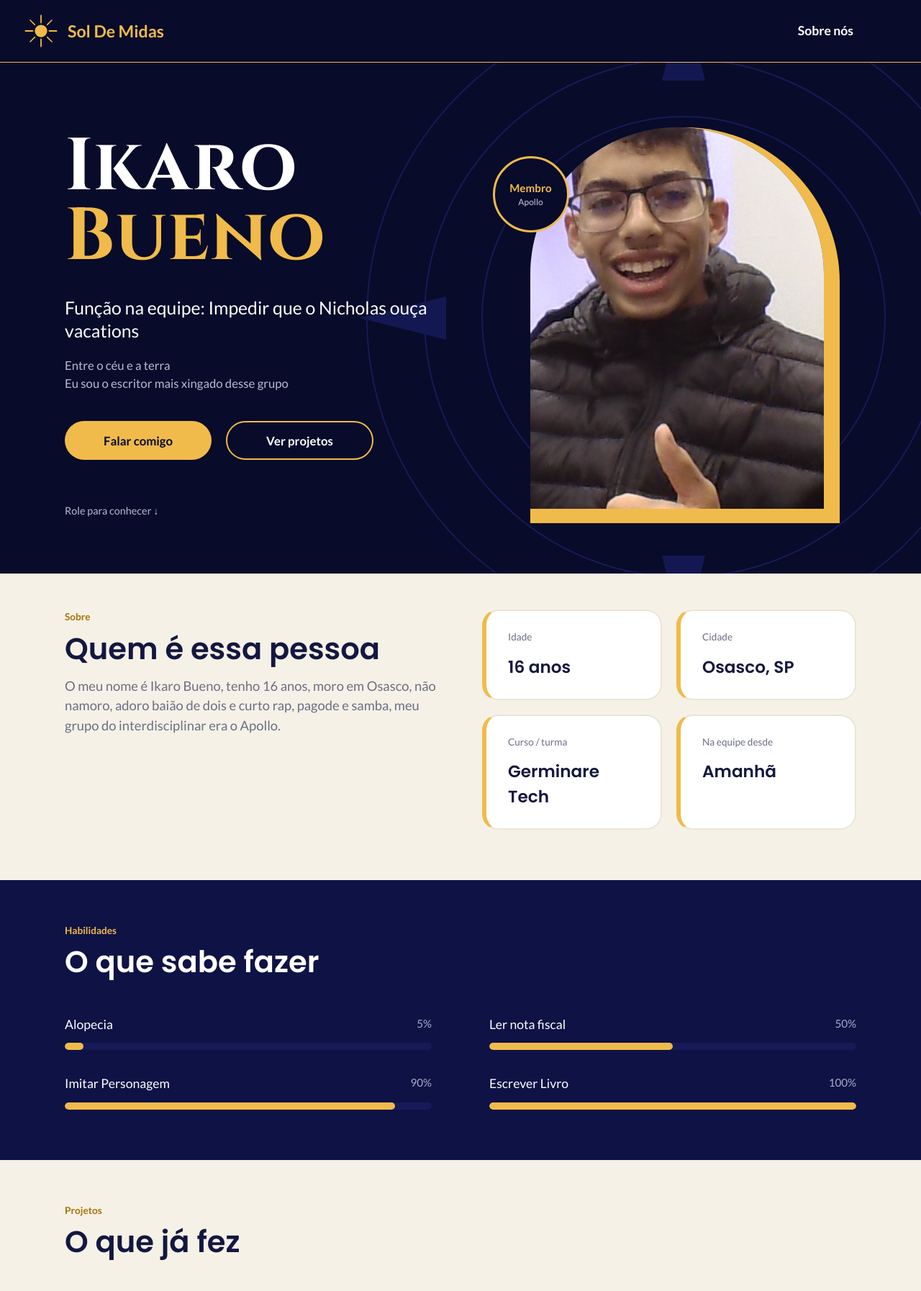
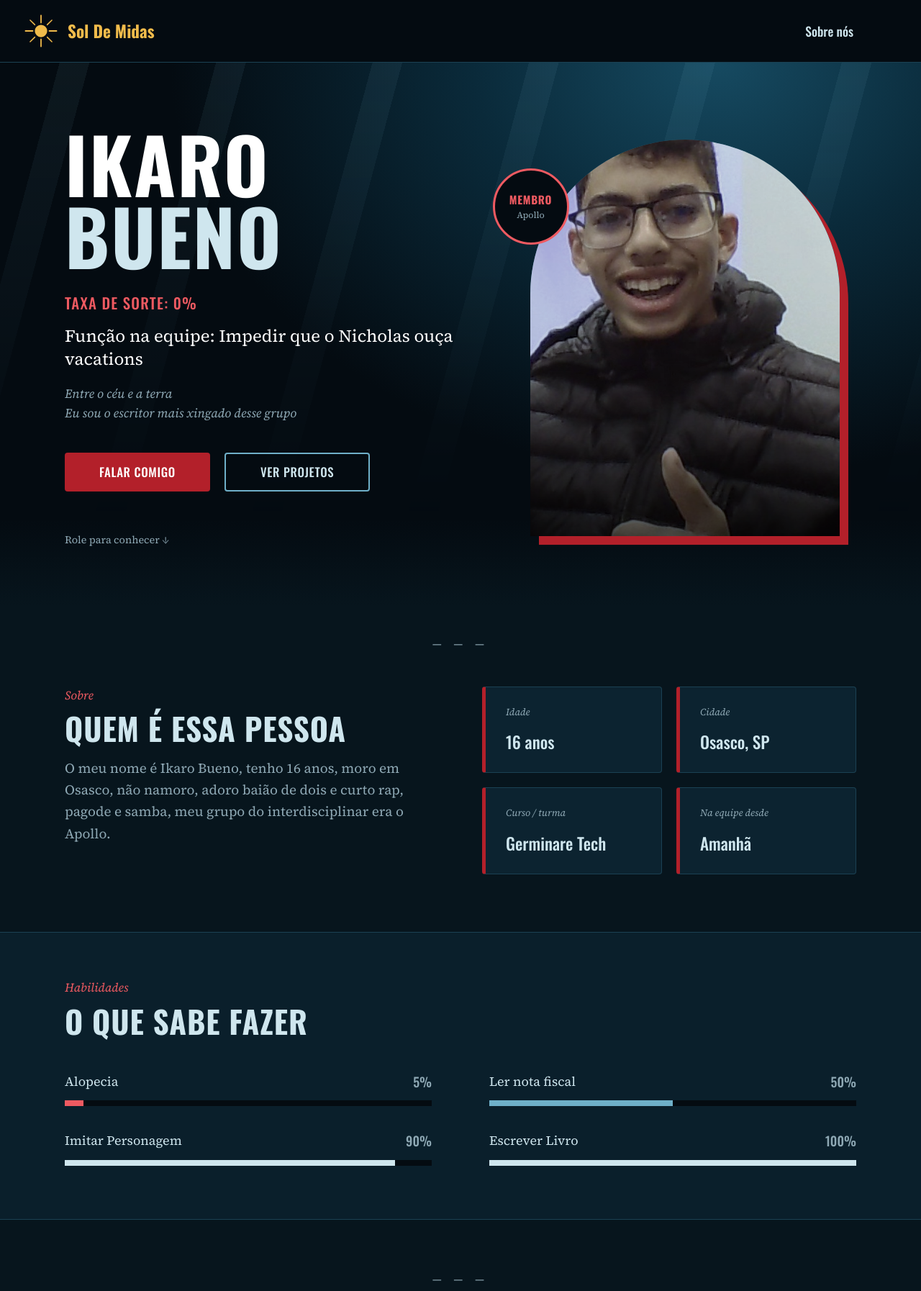
Before and after one commit to Nichiruto0/O-sol-de-Midas, a plain HTML site: page ikaro.html in a window 1280 px wide. Shown: the top 1794 px of the page at 72% size. Drawn offline with nearby package versions, Linux system fonts and the light colour scheme.

Commit message:
Refactor ikaro.html and ikaro.css: update styles, improve layout, and enhance accessibility

```diff
--- a/css/ikaro.css
+++ b/css/ikaro.css
@@ -1,112 +1,586 @@
-:root{
-  --navy:#080b2a;
-  --navy-2:#0f1245;
-  --navy-3:#161a57;
-  --gold:#f0bb4b;
-  --gold-dark:#a87208;
-  --cream:#f6f1e7;
-  --ink:#14173f;
-  --muted:#6b6e85;
-  --white:#ffffff;
+/* Tema inspirado em "Unluck": água escura do Tietê, azul frio, sangue na água */
+:root {
+  --abismo: #040b11;
+  --fundo: #07151d;
+  --agua: #0a1f2b;
+  --card: #0c2330;
+  --linha: #1b4153;
+  --gelo: #cfe6ee;
+  --azul: #6fb0c9;
+  --sangue: #b3202a;
+  --sangue-vivo: #ee5a61;
+  --ouro: #f0bb4b;
+  --muted: #8fa9b5;
 }
-*{box-sizing:border-box;margin:0;padding:0}
-html{scroll-behavior:smooth}
-body{font-family:'Lato',sans-serif;background:var(--cream);color:var(--ink);line-height:1.5}
-a{color:inherit;text-decoration:none}
-.wrap{max-width:1180px;margin:0 auto;padding:0 40px}
-h2{font-family:'Poppins',sans-serif;font-weight:600;font-size:2.6rem;line-height:1.15}
-.eyebrow{font-size:.85rem;font-weight:700;color:var(--gold-dark);margin-bottom:10px}
+* {
+  box-sizing: border-box;
+  margin: 0;
+  padding: 0;
+}
+html {
+  scroll-behavior: smooth;
+}
+body {
+  font-family: "Source Serif 4", Georgia, serif;
+  background: var(--fundo);
+  color: var(--gelo);
+  line-height: 1.6;
+}
+a {
+  color: inherit;
+  text-decoration: none;
+}
+.wrap {
+  max-width: 1180px;
+  margin: 0 auto;
+  padding: 0 40px;
+}
+h1,
+h2,
+h3,
+.btn,
+.brand,
+.taxa,
+.alerta-topo,
+.badge b {
+  font-family: "Oswald", sans-serif;
+}
+h2 {
+  font-weight: 700;
+  font-size: 2.7rem;
+  line-height: 1.1;
+  text-transform: uppercase;
+  letter-spacing: 0.02em;
+}
+.eyebrow {
+  font-style: italic;
+  color: var(--sangue-vivo);
+  font-size: 1.05rem;
+  margin-bottom: 8px;
+}
+.cena {
+  text-align: center;
+  color: var(--muted);
+  letter-spacing: 0.4em;
+  margin-bottom: 46px;
+}
+a:focus-visible {
+  outline: 3px solid var(--azul);
+  outline-offset: 3px;
+}
 
 /* NAV */
-.nav{background:var(--navy);border-bottom:1px solid var(--gold);position:relative;z-index:5}
-.nav .wrap{display:flex;align-items:center;justify-content:space-between;height:86px;max-width:none;padding:0 34px}
-.brand{display:flex;align-items:center;gap:14px;color:var(--gold);font-weight:700;font-size:1.45rem}
-.brand svg{width:46px;height:46px}
-.nav a.link{color:var(--white);font-weight:700;font-size:1.1rem;margin-right:60px}
+.nav {
+  background: var(--abismo);
+  border-bottom: 1px solid var(--linha);
+  position: relative;
+  z-index: 5;
+}
+.nav .wrap {
+  display: flex;
+  align-items: center;
+  justify-content: space-between;
+  height: 86px;
+  max-width: none;
+  padding: 0 34px;
+}
+.brand {
+  display: flex;
+  align-items: center;
+  gap: 14px;
+  color: var(--ouro);
+  font-weight: 700;
+  font-size: 1.45rem;
+}
+.brand svg {
+  width: 46px;
+  height: 46px;
+}
+.nav a.link {
+  font-family: "Oswald", sans-serif;
+  font-weight: 500;
+  font-size: 1.1rem;
+  margin-right: 60px;
+  color: var(--gelo);
+}
 
-/* HERO */
-.hero{background:var(--navy);color:var(--white);position:relative;overflow:hidden;padding:90px 0 70px}
-.hero .rings{position:absolute;right:-120px;top:50%;width:900px;height:900px;transform:translateY(-50%);pointer-events:none}
-.hero .wrap{position:relative;display:grid;grid-template-columns:1.1fr .9fr;gap:40px;align-items:center}
-.hero h1{font-family:'Cinzel',serif;font-weight:700;font-size:6.4rem;line-height:.95;letter-spacing:.01em}
-.hero h1 span{display:block;color:var(--gold)}
-.role{font-size:1.55rem;margin-top:34px;max-width:560px;line-height:1.3}
-.verse{color:#b9bbd0;margin-top:18px;font-size:1.05rem}
-.buttons{display:flex;gap:20px;margin-top:40px;flex-wrap:wrap}
-.btn{display:inline-flex;align-items:center;justify-content:center;height:54px;padding:0 54px;border-radius:30px;font-weight:700;font-size:1.05rem;transition:transform .15s}
-.btn:hover{transform:translateY(-2px)}
-.btn:focus-visible,a:focus-visible{outline:3px solid var(--gold);outline-offset:3px}
-.btn.gold{background:var(--gold);color:var(--navy)}
-.btn.outline{border:2px solid var(--gold);color:var(--white)}
-.scroll{margin-top:60px;color:#b9bbd0;font-size:.9rem}
+/* HERO: luz do fim de tarde cortada em fragmentos, vista de baixo d'água */
+.hero {
+  position: relative;
+  overflow: hidden;
+  padding: 90px 0 80px;
+  color: #fff;
+  background: radial-gradient(
+    70% 90% at 78% 0%,
+    #164a61 0%,
+    #0a2a3a 38%,
+    var(--abismo) 85%
+  );
+}
+.hero::before {
+  content: "";
+  position: absolute;
+  inset: 0;
+  pointer-events: none;
+  background: repeating-linear-gradient(
+    105deg,
+    transparent 0 80px,
+    rgba(140, 200, 225, 0.07) 80px 120px,
+    transparent 120px 210px
+  );
+  -webkit-mask-image: linear-gradient(to bottom, #000, transparent 85%);
+  mask-image: linear-gradient(to bottom, #000, transparent 85%);
+}
+.hero::after {
+  content: "";
+  position: absolute;
+  left: 0;
+  right: 0;
+  bottom: 0;
+  height: 120px;
+  pointer-events: none;
+  background: linear-gradient(to bottom, transparent, var(--fundo));
+}
+.hero .wrap {
+  position: relative;
+  z-index: 1;
+  display: grid;
+  grid-template-columns: 1.1fr 0.9fr;
+  gap: 40px;
+  align-items: center;
+}
+.hero h1 {
+  font-weight: 700;
+  font-size: 6.6rem;
+  line-height: 0.95;
+  text-transform: uppercase;
+  letter-spacing: 0.02em;
+  animation: glitch 0.9s steps(1) 0.3s 1 both;
+}
+.hero h1 span {
+  display: block;
+  color: var(--gelo);
+}
+@keyframes glitch {
+  0%,
+  100% {
+    text-shadow: none;
+    transform: none;
+  }
+  12% {
+    text-shadow:
+      -5px 0 var(--sangue),
+      5px 0 var(--azul);
+    transform: translateX(3px);
+  }
+  24% {
+    text-shadow:
+      4px 0 var(--sangue),
+      -4px 0 var(--azul);
+    transform: translateX(-4px) skewX(-3deg);
+  }
+  36% {
+    text-shadow: none;
+    transform: none;
+  }
+  58% {
+    text-shadow:
+      -3px 0 var(--sangue),
+      3px 0 var(--azul);
+    transform: translateX(2px);
+  }
+  70% {
+    text-shadow: none;
+    transform: none;
+  }
+}
+.taxa {
+  margin-top: 26px;
+  color: var(--sangue-vivo);
+  font-weight: 500;
+  font-size: 1.3rem;
+  letter-spacing: 0.06em;
+  text-transform: uppercase;
+}
+.role {
+  font-size: 1.5rem;
+  margin-top: 14px;
+  max-width: 560px;
+  line-height: 1.35;
+}
+.verse {
+  color: var(--muted);
+  margin-top: 18px;
+  font-size: 1.08rem;
+  font-style: italic;
+}
+.buttons {
+  display: flex;
+  gap: 20px;
+  margin-top: 40px;
+  flex-wrap: wrap;
+}
+.btn {
+  display: inline-flex;
+  align-items: center;
+  justify-content: center;
+  height: 54px;
+  padding: 0 48px;
+  border-radius: 4px;
+  font-weight: 500;
+  font-size: 1.05rem;
+  letter-spacing: 0.04em;
+  text-transform: uppercase;
+  transition: transform 0.15s;
+}
+.btn:hover {
+  transform: translateY(-2px);
+}
+.btn.solid {
+  background: var(--sangue);
+  color: #fff;
+}
+.btn.outline {
+  border: 2px solid var(--azul);
+  color: var(--gelo);
+}
+.scroll {
+  margin-top: 56px;
+  color: var(--muted);
+  font-size: 0.9rem;
+}
 
-.portrait{position:relative;justify-self:center;width:430px;max-width:100%}
-.portrait .frame{position:relative;width:100%;aspect-ratio:1/1.28;border-radius:215px 215px 0 0;background:var(--gold);padding:0 22px 20px 0}
-.portrait img{width:100%;height:100%;object-fit:cover;object-position:center top;border-radius:215px 215px 0 0;display:block;background:#2a2d63}
-.badge{position:absolute;left:-52px;top:40px;width:106px;height:106px;border-radius:50%;border:3px solid var(--gold);background:var(--navy);display:flex;flex-direction:column;align-items:center;justify-content:center;text-align:center;z-index:2}
-.badge b{color:var(--gold);font-size:.95rem}
-.badge small{color:#c9cae0;font-size:.75rem}
+.portrait {
+  position: relative;
+  justify-self: center;
+  width: 430px;
+  max-width: 100%;
+}
+.portrait .frame {
+  position: relative;
+  width: 100%;
+  aspect-ratio: 1/1.28;
+  border-radius: 215px 215px 0 0;
+  background: linear-gradient(160deg, #2b6f89, #0a2a3a);
+  padding: 0 0 0 0;
+  box-shadow: 12px 12px 0 var(--sangue);
+}
+.portrait .frame::after {
+  content: "";
+  position: absolute;
+  inset: 0;
+  border-radius: 215px 215px 0 0;
+  pointer-events: none;
+  background:
+    linear-gradient(to top, rgba(4, 11, 17, 0.65), transparent 45%),
+    rgba(20, 90, 120, 0.22);
+  mix-blend-mode: multiply;
+}
+.portrait img {
+  width: 100%;
+  height: 100%;
+  object-fit: cover;
+  object-position: center top;
+  border-radius: 215px 215px 0 0;
+  display: block;
+  filter: saturate(0.75) contrast(1.05);
+}
+.badge {
+  position: absolute;
+  left: -52px;
+  top: 40px;
+  width: 106px;
+  height: 106px;
+  border-radius: 50%;
+  border: 3px solid var(--sangue-vivo);
+  background: var(--abismo);
+  display: flex;
+  flex-direction: column;
+  align-items: center;
+  justify-content: center;
+  text-align: center;
+  z-index: 2;
+}
+.badge b {
+  color: var(--sangue-vivo);
+  font-size: 0.95rem;
+  text-transform: uppercase;
+  letter-spacing: 0.05em;
+}
+.badge small {
+  color: var(--muted);
+  font-size: 0.78rem;
+}
 
 /* SOBRE */
-.about{padding:50px 0 70px}
-.about .wrap{display:grid;grid-template-columns:1fr 1fr;gap:60px;align-items:start}
-.about h2{margin-bottom:14px}
-.about p{color:var(--muted);font-size:1.15rem;max-width:520px}
-.about p.eyebrow{font-size:.85rem;color:var(--gold-dark)}
-.facts{display:grid;grid-template-columns:1fr 1fr;gap:20px}
-.fact{background:var(--white);border:2px solid #ebe5d6;border-left:6px solid var(--gold);border-radius:22px;padding:26px 30px}
-.fact small{display:block;color:var(--muted);font-size:.85rem;margin-bottom:14px}
-.fact strong{font-family:'Poppins',sans-serif;font-size:1.45rem;font-weight:600}
+.about {
+  padding: 40px 0 80px;
+}
+.about .cols {
+  display: grid;
+  grid-template-columns: 1fr 1fr;
+  gap: 60px;
+  align-items: start;
+}
+.about h2 {
+  margin-bottom: 16px;
+}
+.about p:not(.eyebrow):not(.cena) {
+  color: var(--muted);
+  font-size: 1.18rem;
+  max-width: 520px;
+}
+.facts {
+  display: grid;
+  grid-template-columns: 1fr 1fr;
+  gap: 20px;
+}
+.fact {
+  background: var(--card);
+  border: 1px solid var(--linha);
+  border-left: 5px solid var(--sangue);
+  border-radius: 4px;
+  padding: 24px 28px;
+}
+.fact small {
+  display: block;
+  color: var(--muted);
+  font-size: 0.85rem;
+  margin-bottom: 12px;
+  font-style: italic;
+}
+.fact strong {
+  font-family: "Oswald", sans-serif;
+  font-size: 1.45rem;
+  font-weight: 500;
+  color: var(--gelo);
+}
 
-/* HABILIDADES */
-.skills{background:var(--navy-2);color:var(--white);padding:60px 0 70px}
-.skills .eyebrow{color:var(--gold)}
-.skill-grid{display:grid;grid-template-columns:1fr 1fr;gap:34px 80px;margin-top:50px}
-.skill-head{display:flex;justify-content:space-between;font-size:1.1rem;margin-bottom:12px}
-.skill-head span:last-child{color:#a9abc8;font-size:.95rem}
-.bar{height:10px;border-radius:6px;background:var(--navy-3);overflow:hidden}
-.bar i{display:block;height:100%;background:var(--gold);border-radius:6px}
+/* HABILIDADES: taxa de sorte (vermelho < 40%, azul até 69%, gelo acima) */
+.skills {
+  background: var(--agua);
+  padding: 64px 0 74px;
+  border-top: 1px solid var(--linha);
+  border-bottom: 1px solid var(--linha);
+}
+.skill-grid {
+  display: grid;
+  grid-template-columns: 1fr 1fr;
+  gap: 34px 80px;
+  margin-top: 46px;
+}
+.skill-head {
+  display: flex;
+  justify-content: space-between;
+  font-size: 1.12rem;
+  margin-bottom: 12px;
+}
+.skill-head span:last-child {
+  font-family: "Oswald", sans-serif;
+  color: var(--muted);
+}
+.bar {
+  height: 8px;
+  background: var(--abismo);
+  overflow: hidden;
+}
+.bar i {
+  display: block;
+  height: 100%;
+}
+.bar.baixa i {
+  background: var(--sangue-vivo);
+}
+.bar.media i {
+  background: var(--azul);
+}
+.bar.alta i {
+  background: var(--gelo);
+}
 
 /* PROJETOS */
-.projects{padding:60px 0 70px}
-.cards{display:grid;grid-template-columns:repeat(3,1fr);gap:40px;margin-top:50px}
-.card{background:var(--white);border:2px solid #ebe5d6;border-radius:24px;padding:16px 16px 24px}
-.thumb{height:240px;border-radius:16px;overflow:hidden;background:var(--white)}
-.thumb img{width:100%;height:100%;object-fit:cover;display:block}
-.card h3{font-family:'Poppins',sans-serif;font-size:1.3rem;font-weight:600;margin:20px 8px 8px}
-.card p{color:var(--muted);font-size:.95rem;margin:0 8px 16px;min-height:48px}
-.card a{margin:0 8px;color:var(--gold-dark);font-weight:700;font-size:.95rem}
+.projects {
+  padding: 70px 0 80px;
+}
+.cards {
+  display: grid;
+  grid-template-columns: repeat(3, 1fr);
+  gap: 36px;
+  margin-top: 46px;
+}
+.card {
+  background: var(--card);
+  border: 1px solid var(--linha);
+  border-radius: 4px;
+  padding: 14px 14px 26px;
+}
+.thumb {
+  height: 240px;
+  overflow: hidden;
+  background: var(--abismo);
+  border-radius: 2px;
+}
+.thumb img {
+  width: 100%;
+  height: 100%;
+  object-fit: cover;
+  display: block;
+}
+.card h3 {
+  font-weight: 500;
+  font-size: 1.4rem;
+  text-transform: uppercase;
+  letter-spacing: 0.03em;
+  margin: 20px 8px 8px;
+}
+.card p {
+  color: var(--muted);
+  font-size: 0.98rem;
+  margin: 0 8px 16px;
+  min-height: 48px;
+}
+.card a {
+  margin: 0 8px;
+  color: var(--sangue-vivo);
+  font-weight: 600;
+  font-size: 0.98rem;
+}
 
-/* FRASE */
-.quote{background:var(--gold);text-align:center;padding:52px 20px}
-.quote blockquote{font-style:italic;font-size:2.1rem;color:var(--navy)}
-.quote small{display:block;margin-top:24px;color:#4a3d12}
+/* FRASE: aviso de transmissão nacional */
+.alerta {
+  background: var(--sangue);
+  text-align: center;
+  padding: 48px 20px;
+  color: #fff;
+}
+.alerta-topo {
+  display: inline-block;
+  background: #fff;
+  color: var(--sangue);
+  font-weight: 700;
+  font-size: 0.95rem;
+  letter-spacing: 0.12em;
+  text-transform: uppercase;
+  padding: 4px 14px;
+  margin-bottom: 24px;
+}
+.alerta blockquote {
+  font-style: italic;
+  font-size: 2.1rem;
+  line-height: 1.3;
+}
+.alerta small {
+  display: block;
+  margin-top: 20px;
+  color: #ffd9db;
+}
 
 /* CONTATO */
-.contact{background:var(--navy-2);color:var(--white);padding:70px 0 30px}
-.contact .grid{display:grid;grid-template-columns:1fr 1fr;gap:60px;align-items:start}
-.contact h2{font-size:3rem;margin-bottom:22px}
-.contact p.lead{color:#a9abc8;margin-bottom:42px}
-.list{display:flex;flex-direction:column;gap:28px;padding-top:10px}
-.item{display:flex;align-items:center;gap:20px}
-.ico{width:50px;height:50px;border-radius:50%;background:var(--navy-3);color:var(--gold);font-weight:700;display:flex;align-items:center;justify-content:center;flex:none}
-.item small{display:block;color:#a9abc8;font-size:.8rem}
-.item .v{font-size:1.2rem}
-.foot{margin-top:60px;border-top:1px solid var(--navy-3);padding-top:30px;text-align:center;color:#a9abc8;font-size:.9rem}
+.contact {
+  background: var(--abismo);
+  padding: 72px 0 30px;
+}
+.contact .grid {
+  display: grid;
+  grid-template-columns: 1fr 1fr;
+  gap: 60px;
+  align-items: start;
+}
+.contact h2 {
+  font-size: 3rem;
+  margin-bottom: 22px;
+}
+.contact p.lead {
+  color: var(--muted);
+  margin-bottom: 42px;
+}
+.list {
+  display: flex;
+  flex-direction: column;
+  gap: 28px;
+  padding-top: 10px;
+}
+.item {
+  display: flex;
+  align-items: center;
+  gap: 20px;
+}
+.ico {
+  width: 50px;
+  height: 50px;
+  border-radius: 50%;
+  background: var(--card);
+  border: 1px solid var(--linha);
+  color: var(--azul);
+  font-family: "Oswald", sans-serif;
+  font-weight: 500;
+  display: flex;
+  align-items: center;
+  justify-content: center;
+  flex: none;
+}
+.item small {
+  display: block;
+  color: var(--muted);
+  font-size: 0.8rem;
+}
+.item .v {
+  font-size: 1.2rem;
+}
+.foot {
+  margin-top: 60px;
+  border-top: 1px solid var(--linha);
+  padding-top: 30px;
+  text-align: center;
+  color: var(--muted);
+  font-size: 0.9rem;
+}
 
-/* RESPONSIVO */
-@media (max-width:900px){
-  .hero{padding:60px 0}
-  .hero .wrap,.about .wrap,.contact .grid{grid-template-columns:1fr}
-  .hero h1{font-size:4.2rem}
-  .badge{left:-10px}
-  .cards{grid-template-columns:1fr}
-  .skill-grid{grid-template-columns:1fr;gap:28px}
-  .nav a.link{margin-right:0}
-  .wrap{padding:0 22px}
-  .quote blockquote{font-size:1.5rem}
+@media (prefers-reduced-motion: reduce) {
+  .hero h1 {
+    animation: none;
+  }
+  .btn {
+    transition: none;
+  }
 }
-@media (max-width:520px){
-  .facts{grid-template-columns:1fr}
-  .btn{padding:0 34px}
+@media (max-width: 900px) {
+  .hero {
+    padding: 60px 0;
+  }
+  .hero .wrap,
+  .about .cols,
+  .contact .grid {
+    grid-template-columns: 1fr;
+  }
+  .hero h1 {
+    font-size: 4.2rem;
+  }
+  .badge {
+    left: -10px;
+  }
+  .cards,
+  .skill-grid {
+    grid-template-columns: 1fr;
+  }
+  .skill-grid {
+    gap: 28px;
+  }
+  .nav a.link {
+    margin-right: 0;
+  }
+  .wrap {
+    padding: 0 22px;
+  }
+  .alerta blockquote {
+    font-size: 1.5rem;
+  }
 }
+@media (max-width: 520px) {
+  .facts {
+    grid-template-columns: 1fr;
+  }
+  .btn {
+    padding: 0 32px;
+  }
+}
--- a/ikaro.html
+++ b/ikaro.html
@@ -6,7 +6,7 @@
 <title>Ikaro Bueno · Sol De Midas</title>
 <link rel="preconnect" href="https://fonts.googleapis.com">
 <link rel="preconnect" href="https://fonts.gstatic.com" crossorigin>
-<link href="https://fonts.googleapis.com/css2?family=Cinzel:wght@600;700&family=Lato:ital,wght@0,400;0,700;1,400&family=Poppins:wght@500;600;700&display=swap" rel="stylesheet">
+<link href="https://fonts.googleapis.com/css2?family=Oswald:wght@500;700&family=Source+Serif+4:ital,wght@0,400;0,600;1,400&display=swap" rel="stylesheet">
 <link rel="stylesheet" href="css/ikaro.css">
 </head>
 <body>
@@ -28,27 +28,14 @@
 </header>
 
 <section class="hero">
-  <svg class="rings" viewBox="0 0 900 900" aria-hidden="true">
-    <g fill="none" stroke="#161a57" stroke-width="2">
-      <circle cx="450" cy="450" r="440"/>
-      <circle cx="450" cy="450" r="360"/>
-      <circle cx="450" cy="450" r="280"/>
-    </g>
-    <g fill="#141852">
-      <polygon points="450,0 480,120 420,120"/>
-      <polygon points="450,900 480,780 420,780"/>
-      <polygon points="0,450 120,420 120,480"/>
-      <polygon points="900,450 780,420 780,480"/>
-    </g>
-  </svg>
-
   <div class="wrap">
     <div>
       <h1>Ikaro <span>Bueno</span></h1>
+      <p class="taxa">Taxa de sorte: 0%</p>
       <p class="role">Função na equipe: Impedir que o Nicholas ouça vacations</p>
       <p class="verse">Entre o céu e a terra<br>Eu sou o escritor mais xingado desse grupo</p>
       <div class="buttons">
-        <a class="btn gold" href="#contato">Falar comigo</a>
+        <a class="btn solid" href="#contato">Falar comigo</a>
         <a class="btn outline" href="#projetos">Ver projetos</a>
       </div>
       <p class="scroll">Role para conhecer ↓</p>
@@ -65,6 +52,8 @@
 
 <section class="about" id="sobre">
   <div class="wrap">
+    <p class="cena" aria-hidden="true">— — —</p>
+    <div class="cols">
       <div>
         <p class="eyebrow">Sobre</p>
         <h2>Quem é essa pessoa</h2>
@@ -77,6 +66,7 @@
         <div class="fact"><small>Na equipe desde</small><strong>Amanhã</strong></div>
       </div>
     </div>
+  </div>
 </section>
 
 <section class="skills">
@@ -84,16 +74,17 @@
     <p class="eyebrow">Habilidades</p>
     <h2>O que sabe fazer</h2>
     <div class="skill-grid">
-      <div><div class="skill-head"><span>Alopecia</span><span>5%</span></div><div class="bar"><i style="width:5%"></i></div></div>
-      <div><div class="skill-head"><span>Ler nota fiscal</span><span>50%</span></div><div class="bar"><i style="width:50%"></i></div></div>
-      <div><div class="skill-head"><span>Imitar Personagem</span><span>90%</span></div><div class="bar"><i style="width:90%"></i></div></div>
-      <div><div class="skill-head"><span>Escrever Livro</span><span>100%</span></div><div class="bar"><i style="width:100%"></i></div></div>
+      <div><div class="skill-head"><span>Alopecia</span><span>5%</span></div><div class="bar baixa"><i style="width:5%"></i></div></div>
+      <div><div class="skill-head"><span>Ler nota fiscal</span><span>50%</span></div><div class="bar media"><i style="width:50%"></i></div></div>
+      <div><div class="skill-head"><span>Imitar Personagem</span><span>90%</span></div><div class="bar alta"><i style="width:90%"></i></div></div>
+      <div><div class="skill-head"><span>Escrever Livro</span><span>100%</span></div><div class="bar alta"><i style="width:100%"></i></div></div>
     </div>
   </div>
 </section>
 
 <section class="projects" id="projetos">
   <div class="wrap">
+    <p class="cena" aria-hidden="true">— — —</p>
     <p class="eyebrow">Projetos</p>
     <h2>O que já fez</h2>
     <div class="cards">
@@ -119,9 +110,12 @@
   </div>
 </section>
 
-<section class="quote">
+<section class="alerta">
+  <div class="wrap">
+    <p class="alerta-topo">Transmissão nacional — urgente</p>
     <blockquote>“Kim, para de pedir pro Claude”</blockquote>
     <small>Frase favorita</small>
+  </div>
 </section>
 
 <section class="contact" id="contato">
@@ -130,12 +124,12 @@
       <div>
         <h2>Vamos conversar?</h2>
         <p class="lead">Isso eh ilustrativo</p>
-        <a class="btn gold" href="mailto:ikaro.20260288@institutojef.org.br">Enviar e-mail</a>
+        <a class="btn solid" href="mailto:ikaro.20260288@institutojef.org.br">Enviar e-mail</a>
       </div>
       <div class="list">
         <div class="item"><div class="ico">@</div><div><small>E-mail</small><span class="v">ikaroweb7@gmail.com</span></div></div>
         <div class="item"><div class="ico">GH</div><div><small>GitHub</small><span class="v">github.com/Ikarobueno05</span></div></div>
-        <div class="item"><div class="ico">in</div><div><small>LinkedIn</small><span class="v">linkedin.</span></div></div>
+        <div class="item"><div class="ico">in</div><div><small>LinkedIn</small><span class="v">linkedin.com/in/ikarobueno05</span></div></div>
       </div>
     </div>
     <p class="foot">© 2026 O sol de midas · Molde de perfil, copie e preencha um para cada pessoa</p>
```
Lines whose indentation alone changed are shown as unchanged.
